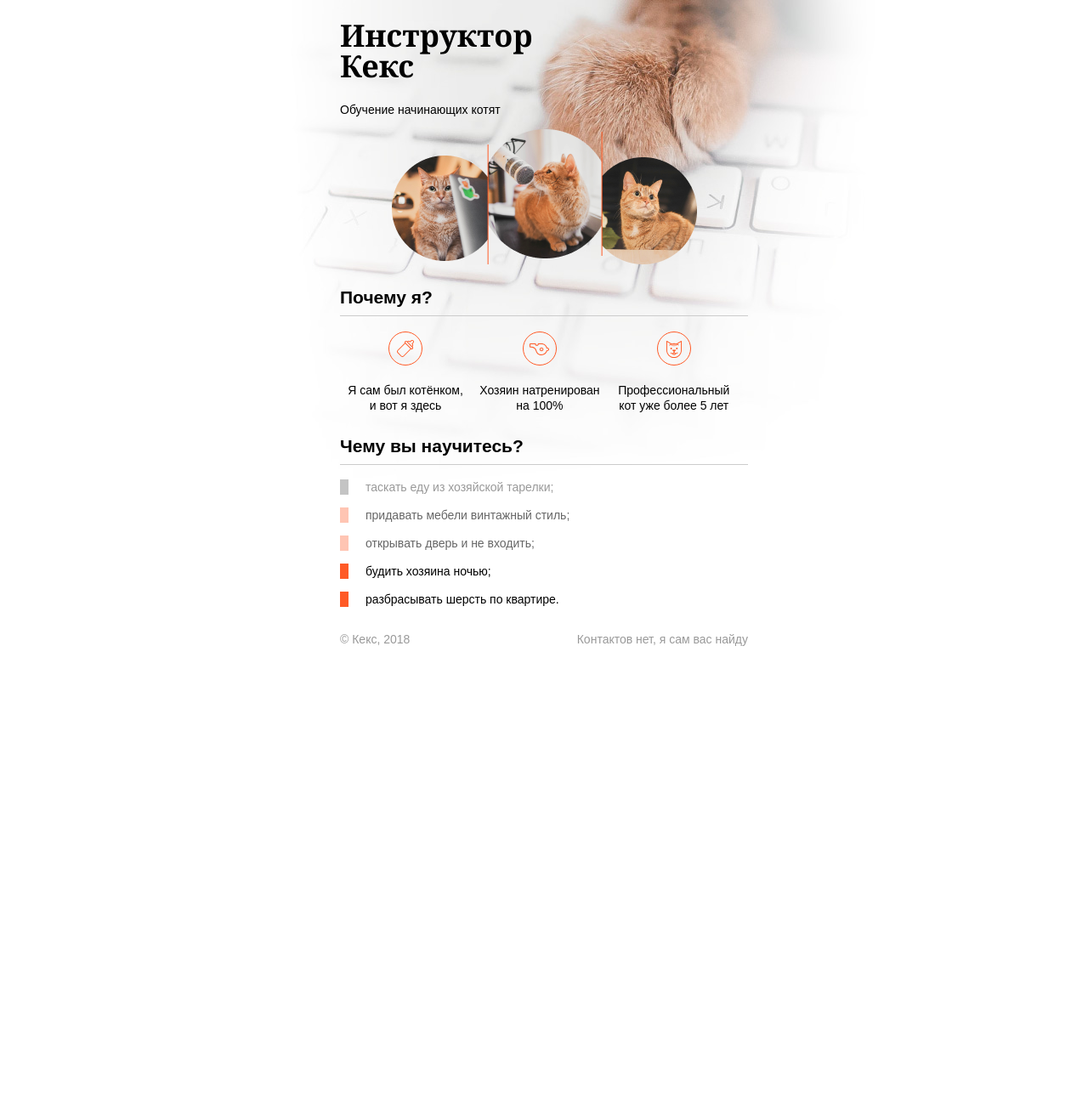
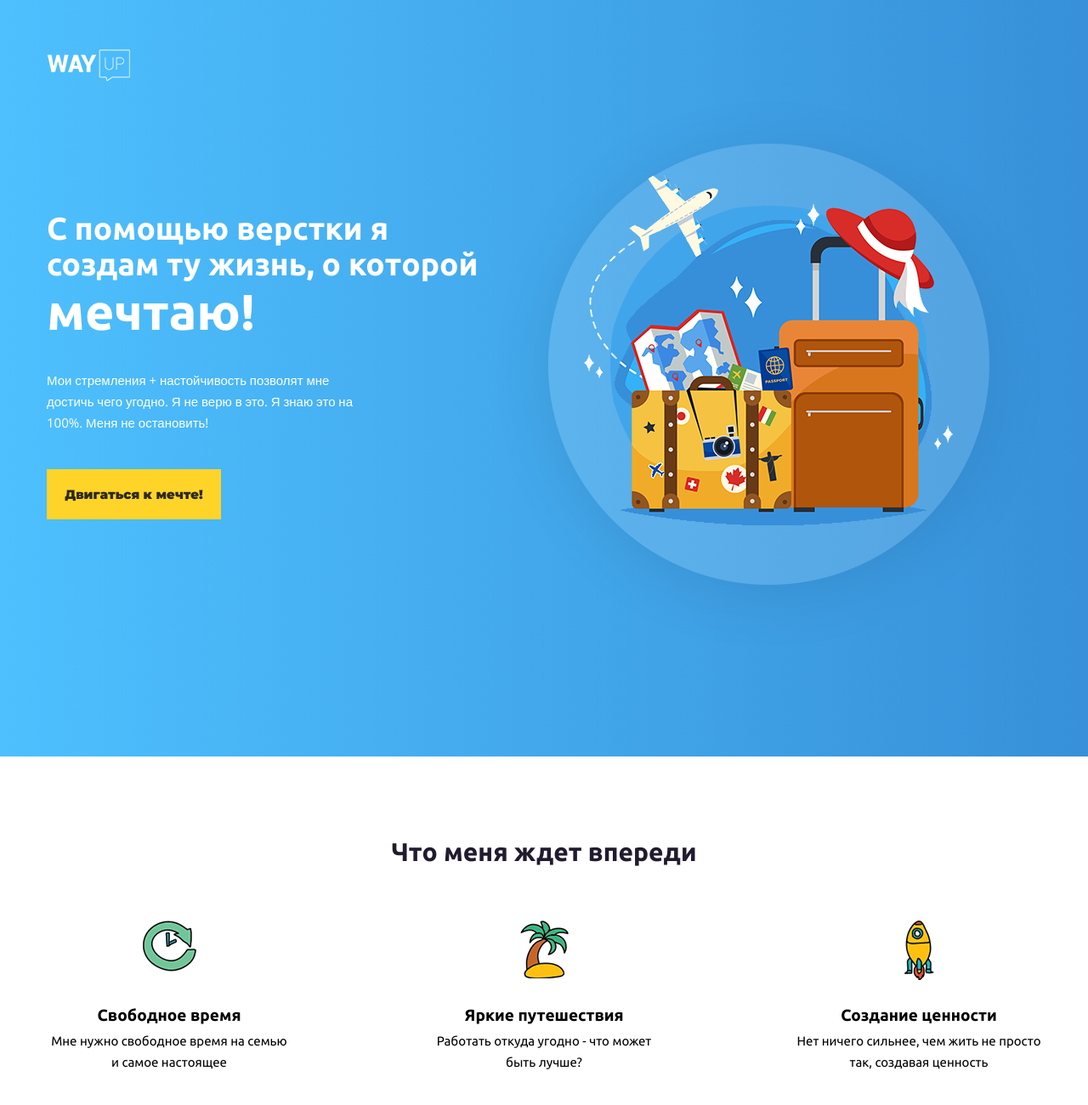
Before and after one commit to DuraKKoshara/DuraKKoshara, a plain HTML site: page index.html in a window 1280 px wide. Shown: the top 1300 px of the page at 85% size. Before the commit the page ends 800 px from the top, so only its background shows below. Drawn offline with nearby package versions, Linux system fonts and the light colour scheme.

Commit message:
Add files via upload

```diff
--- /dev/null
+++ b/css/style.css
@@ -0,0 +1,230 @@
+body {
+	font-family: 'Ubuntu', sans-serif;
+	font-size: 15px;
+	padding: 0;
+	margin: 0;
+}
+
+div, p, input, button, form, span, a, ul, li {
+	box-sizing: border-box;
+}
+
+h1, h2, h3, h4, h5, h6 {
+	margin: 0;
+}
+
+p {
+	line-height: 1.66em;
+}
+
+.container {
+	width: 1170px;
+	margin: 0 auto;
+}
+
+.header {
+	background: rgba(78,192,254,1);
+    background: -webkit-gradient(left top, right top, color-stop(0%, rgba(78,192,254,1)), color-stop(100%, rgba(55,144,217,1)));
+    background: -webkit-linear-gradient(left, rgba(78,192,254,1) 0%, rgba(55,144,217,1) 100%);
+    background: -o-linear-gradient(left, rgba(78,192,254,1) 0%, rgba(55,144,217,1) 100%);
+    background: -ms-linear-gradient(left, rgba(78,192,254,1) 0%, rgba(55,144,217,1) 100%);
+    background: linear-gradient(to right, rgba(78,192,254,1) 0%, rgba(55,144,217,1) 100%);
+    filter: progid:DXImageTransform.Microsoft.gradient( startColorstr='#4ec0fe', endColorstr='#3790d9', GradientType=1 );
+    padding-top: 58px;
+    color: #fff;
+    padding-bottom: 130px;
+}
+
+.wrapper {
+	display: flex;
+	justify-content: space-between;
+	align-items:center;
+}
+
+.offer {
+   width: 573px;
+}
+.title {
+	font-size: 37px;
+	margin-bottom: 35px;
+
+}
+.title span {
+	font-size: 59px;
+}
+
+.intro {
+	font-family: Open Sans, sans-serif;
+	margin-bottom: 42px;
+	width: 370px;
+}
+
+.btn {
+    background: #ffd429;
+    font-family: 'Montserrat', sans-serif;
+    text-decoration: none;
+    color: #2e2a1b;
+    display: block;
+    width: 205px;
+    padding: 20px 0;
+    text-align: center;
+    transition: all 0.5s ease;
+
+
+}
+
+.btn:hover {
+	background: #e0bb29;
+}
+
+.desktop {
+	margin-top: 20px;
+}
+
+.learn {
+	padding-top: 95px;
+	padding-bottom: 112px;
+}
+
+.section-title {
+	font-size: 30px;
+	color: #201b2d;
+	text-align: center;
+	margin-bottom: 63px;
+}
+.futures {
+	display: flex;
+	justify-content: space-between;
+}
+
+.future {
+	width: 288px;
+	background: url(../img/icon1.jpg) no-repeat top;
+	text-align: center;
+
+}
+
+.future-title {
+	font-size: 19px;
+	text-align: center;
+	padding-top: 100px;
+	width: 288px;
+
+}
+
+.future-text {
+     margin-top: 7px;
+     width: 288px;
+}
+
+.future-travel {
+	width: 288px;
+	background: url(../img/icon2.jpg) no-repeat top;
+}
+
+.future-create {
+	background: url(../img/icon3.jpg) no-repeat top;
+	width: 288px;
+}
+
+.blank {
+	padding-top: 94px;
+	padding-bottom: 104px;
+	background: #ecf3f8;
+}
+
+input {
+	width: 340px;
+	height: 48px;
+	border: 1px solid #bbbbbb;
+	font-size: 15px;
+	font-family: 'Ubuntu', sans-serif;
+	border-radius: 3px;
+	padding-left: 19px;
+	display: block;
+	margin: 0 auto;
+	margin-bottom: 15px;
+}
+
+.btn-form {
+	border: 0;
+	cursor: pointer;
+	margin: 0 auto;
+	width: 340px;
+}
+
+.footer {
+    padding-top: 55px;
+    padding-bottom: 57px;
+    background: #164d7a;
+}
+
+.credits {
+	text-align: center;
+	color: #ffffff;
+}
+/*responsive*/
+
+
+
+/* 992px - 1200px*/
+@media screen and (max-width: 1200px) {
+	.container {
+		width: 960px;
+	}
+	.container {
+		width: 90%;
+	}
+	.offer {
+		width: 100%;
+	}
+	.intro {
+		width: 100%;
+	}
+}
+
+/* 768px - 992px*/
+@media screen and (max-width: 992px) {
+	.container {
+		width: 720px;
+	}
+	.wrapper {
+		flex-direction: column;
+	}
+	.futures {
+		flex-direction: column;
+	}
+
+}
+/* 576px - 768px*/
+@media screen and (max-width: 768px) {
+	.container {
+		width: 540px;
+	}
+	.desktop {
+		width: 100%;
+	}
+
+}
+/* 0px - 576px*/
+@media screen and (max-width: 576px) {
+	.container {
+		width: 90%;
+	}
+	.offer {
+		width: 100%;
+	}
+	.intro {
+		width: 100%;
+	}
+	.input {
+		width: 100%;
+	}
+	.btn {
+		width: 100%;
+	}
+	.futures {
+		width: 100%;
+	}
+
+}
--- a/index.html
+++ b/index.html
@@ -1,40 +1,86 @@
 <!DOCTYPE html>
-<html lang="ru">
+<html lang="en">
 <head>
-    <meta charset="utf-8">
-    <title>Инструктор Кекс</title>
-    <link rel="stylesheet" href="style.css">
+	<meta charset="UTF-8">
+	<title>Современная верстка</title>
+	<meta name="viewport" content="width=device-width, initial-scale=1, shrink-to-fit=no">
+	<link rel="stylesheet" href="css/style.css">
+	<link href="https://fonts.googleapis.com/css2?family=Montserrat:wght@900&family=Open+Sans&family=Ubuntu:wght@400;700&display=swap" rel="stylesheet">
 </head>
 <body>
+	<header class="header">
 		<div class="container">
-      <header class="site-header">
-        <h1>Инструктор Кекс</h1>
-        <p>Обучение начинающих котят</p>
-        <img src="img/keks.png">
+			<img src="img/logo.png" alt="WAYUP" class="logo">
+			   <div class="wrapper">
+			   	  <div class="offer">
+					<h1 class="title">
+						С помощью верстки
+	                    я создам ту жизнь, о которой
+	                    <br><span>мечтаю!</span>
+	                </h1>
+	                <p class="intro">
+	                	Мои стремления + настойчивость позволят мне достичь чего угодно. Я не верю в это. Я знаю это на 100%. Меня не остановить!
+	                </p>
+	                <a href="#" class="btn">Двигаться к мечте!</a>
+				</div>
+				<img src="img/desktop.png" alt="desktop" class="desktop">
+			</div>
+		</div>
 	</header>
+	<section class="learn">
+		<div class="container">
+			<h2 class="section-title">
+				Что меня ждет впереди
+			</h2>
+			<div class="futures">
+				<div class="future">
+					<h3 class="future-title">
+						Свободное время
+					</h3>
+					<p class="future-text">
+						Мне нужно свободное время на семью и самое настоящее
+					</p>
 
-      <section class="features">
-        <h2>Почему я?</h2>
-        <p class="feature-kitten">Я сам был котёнком, и вот я здесь</p>
-        <p class="feature-train">Хозяин натренирован на 100%</p>
-        <p class="feature-cat">Профессиональный кот уже более 5 лет</p>
+				</div>
+				<div class="future future-travel">
+					<h3 class="future-title">
+						Яркие путешествия
+					</h3>
+					<p class="future-text">
+						Работать откуда угодно - что может быть лучше?
+					</p>
+				</div>
+				<div class="future future-create">
+					<h3 class="future-title">
+						Создание ценности
+					</h3>
+					<p class="future-text">
+						Нет ничего сильнее, чем жить не просто так, создавая ценность
+					</p>
+				</div>
+				</div>
+		</div>
 	</section>
-
-      <section class="skills">
-        <h2>Чему вы научитесь?</h2>
-        <ul class="skills-list">
-          <li class="skills-item">таскать еду из хозяйской тарелки;</li>
-          <li class="skills-item standart">придавать мебели винтажный стиль;</li>
-          <li class="skills-item standart">открывать дверь и не входить;</li>
-          <li class="skills-item vip">будить хозяина ночью;</li>
-          <li class="skills-item vip">разбрасывать шерсть по квартире.</li>
-        </ul>
+	<section class="blank">
+		<div class="container">
+			<h2 class="section-title">
+				Форма заказа билета в будудщее
+			</h2>
+			<form action="#" class="form">
+				<input type="text" placeholder="Имя" name="name" required class="input">
+			    <input type="email" placeholder="E-mail" name="E-mail" required class="input">
+			    <input type="tel" placeholder="Телефон" name="phone" required class="input">
+			    <input type="text" placeholder="Куда я полечу в ближайшее время?" name="text" required class="input">
+			    <button type="sumbit" class="btn btn-form">Двигаться к мечте!</button>
+			</form>
+		</div>
 	</section>
-
-      <footer class="site-footer">
-        <p>© Кекс, 2018</p>
-        <p>Контактов нет, я сам вас найду</p>
+	<footer class="footer">
+		<div class="container">
+			<p class="credits">
+				© Все мои мечты защищены моим трудолюбием
+			</p>
+			</div>
 	</footer>
-    </div>
 </body>
 </html>
```
Also changed, not shown: img/desktop.png (added), img/icon1.jpg (added), img/icon2.jpg (added), img/icon3.jpg (added), img/logo.png (added). Lines whose indentation alone changed are shown as unchanged.
